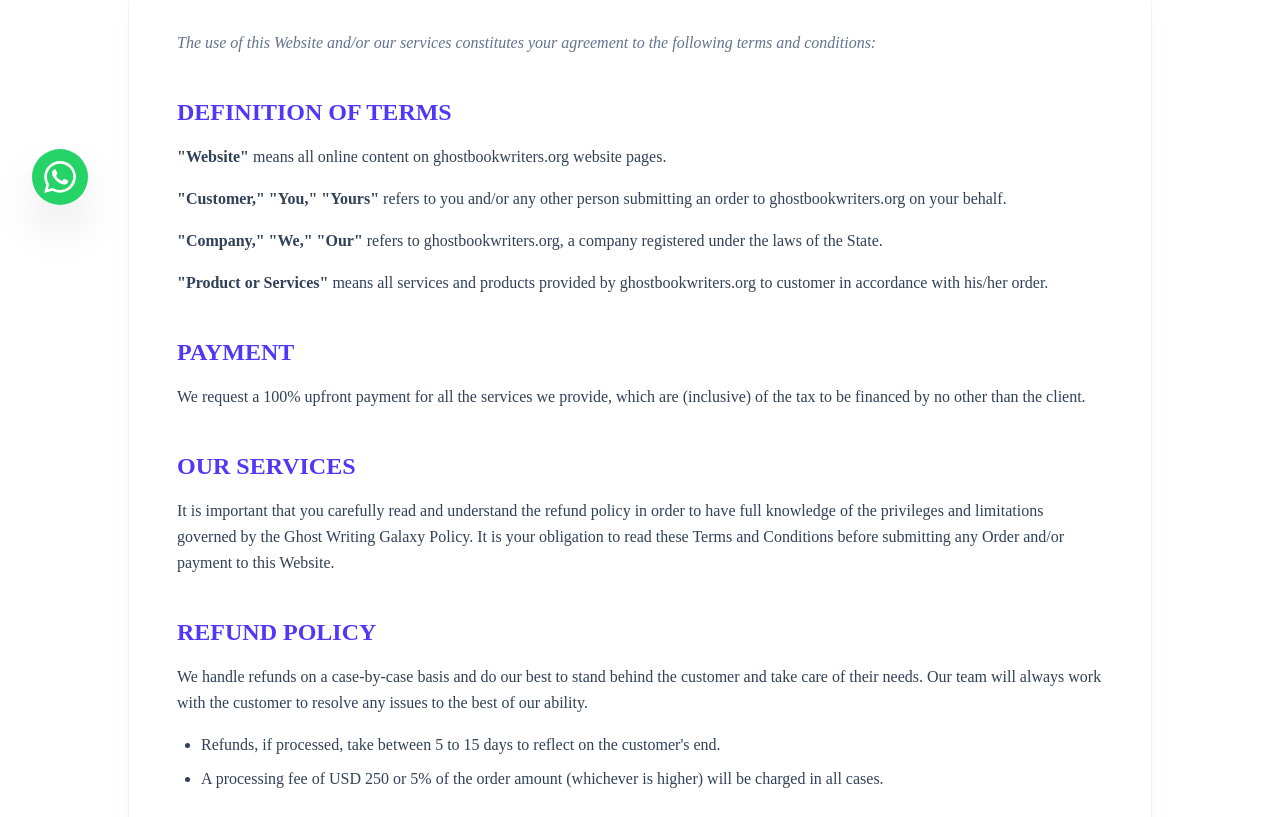
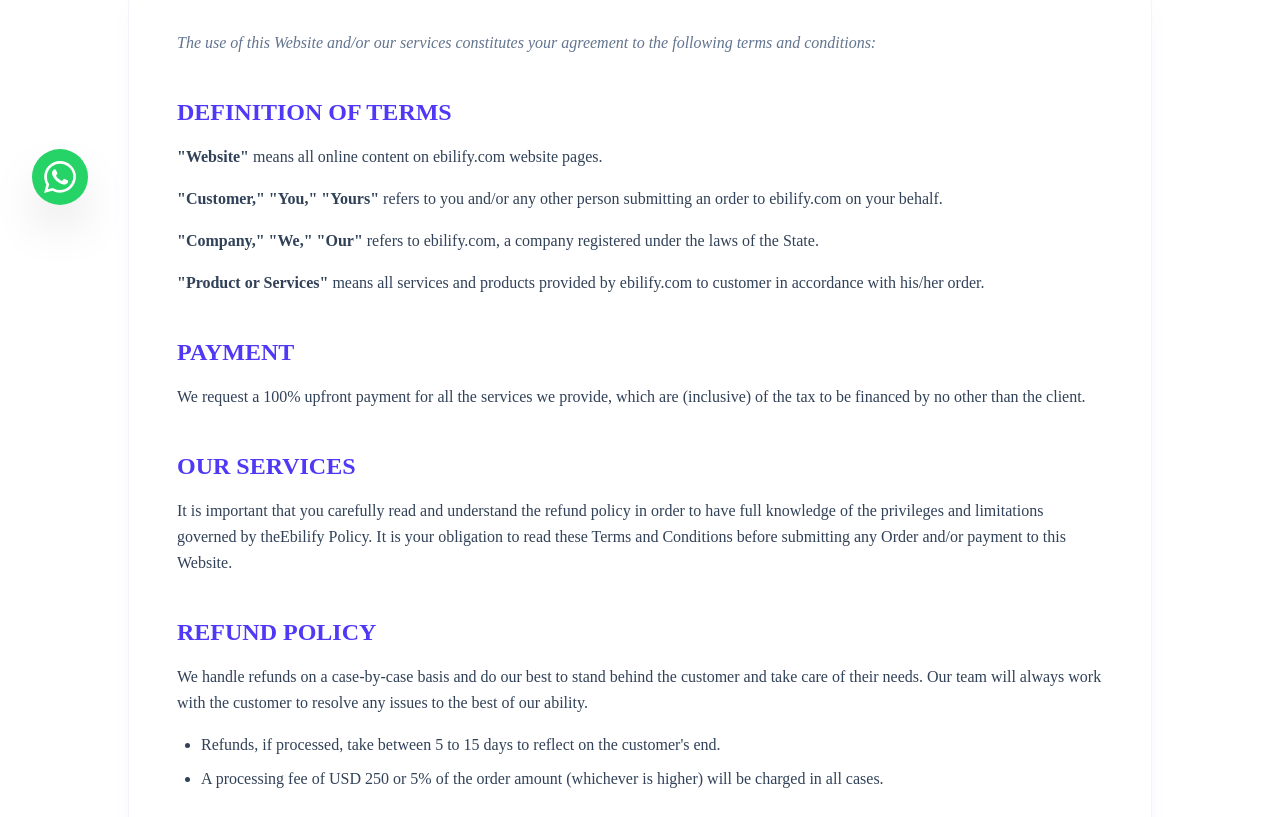
Before and after one commit to ali-haider-dev/ebilify, a Next.js app: page /terms-conditions in a window 1280 px wide. Shown: the part 563-1380 px from the top of the page. Built offline with nearby package versions, Linux system fonts and the light colour scheme.

Commit message:
minor changes

```diff
--- a/src/app/Home/components/IntroTwo.jsx
+++ b/src/app/Home/components/IntroTwo.jsx
@@ -55,9 +55,9 @@
             top-notch ghostwriting and related services from a single, unmatched
             source. Say goodbye to the daunting task of starting your writing
             project and embrace the opportunity to unwind while receiving the
-            finest assistance. At Ghostswriting.com, we offer unparalleled
-            quality and a comprehensive range of services to meet all your
-            writing needs effortlessly.
+            finest assistance. At Ebilify.com, we offer unparalleled quality and
+            a comprehensive range of services to meet all your writing needs
+            effortlessly.
           </motion.p>
 
           <div className="flex flex-col sm:flex-row gap-4 justify-center sm:justify-start mb-16 pt-5">
--- a/src/app/terms-conditions/page.jsx
+++ b/src/app/terms-conditions/page.jsx
@@ -28,26 +28,26 @@
               <div className="space-y-4">
                 <p>
                   <strong>&quot;Website&quot;</strong> means all online content
-                  on ghostbookwriters.org website pages.
+                  on ebilify.com website pages.
                 </p>
                 <p>
                   <strong>
                     &quot;Customer,&quot; &quot;You,&quot; &quot;Yours&quot;
                   </strong>{" "}
                   refers to you and/or any other person submitting an order to
-                  ghostbookwriters.org on your behalf.
+                  ebilify.com on your behalf.
                 </p>
                 <p>
                   <strong>
                     &quot;Company,&quot; &quot;We,&quot; &quot;Our&quot;
                   </strong>{" "}
-                  refers to ghostbookwriters.org, a company registered under the
-                  laws of the State.
+                  refers to ebilify.com, a company registered under the laws of
+                  the State.
                 </p>
                 <p>
                   <strong>&quot;Product or Services&quot;</strong> means all
-                  services and products provided by ghostbookwriters.org to
-                  customer in accordance with his/her order.
+                  services and products provided by ebilify.com to customer in
+                  accordance with his/her order.
                 </p>
               </div>
             </article>
@@ -72,9 +72,9 @@
               <p>
                 It is important that you carefully read and understand the
                 refund policy in order to have full knowledge of the privileges
-                and limitations governed by the Ghost Writing Galaxy Policy. It
-                is your obligation to read these Terms and Conditions before
-                submitting any Order and/or payment to this Website.
+                and limitations governed by theEbilify Policy. It is your
+                obligation to read these Terms and Conditions before submitting
+                any Order and/or payment to this Website.
               </p>
             </article>
 
--- a/src/components/Footer.jsx
+++ b/src/components/Footer.jsx
@@ -117,7 +117,7 @@
                   <p className="text-xs text-white uppercase font-bold tracking-wider">
                     Email
                   </p>
-                  <p className="text-white">info@ebilify.co</p>
+                  <p className="text-white">info@ebilify.com</p>
                 </div>
               </li>
               <li className="flex items-start gap-4 group">
--- a/src/sections/ContactForm.jsx
+++ b/src/sections/ContactForm.jsx
@@ -35,7 +35,6 @@
               </label>
               <input
                 type="text"
-                placeholder="John"
                 className="w-full px-5 py-3 rounded-xl border-2 border-slate-100 dark:border-slate-800 bg-slate-50 dark:bg-slate-900 focus:border-indigo-600 dark:focus:border-indigo-400 outline-none transition-all dark:text-white"
               />
             </div>
@@ -45,7 +44,6 @@
               </label>
               <input
                 type="text"
-                placeholder="Doe"
                 className="w-full px-5 py-3 rounded-xl border-2 border-slate-100 dark:border-slate-800 bg-slate-50 dark:bg-slate-900 focus:border-indigo-600 dark:focus:border-indigo-400 outline-none transition-all dark:text-white"
               />
             </div>
@@ -58,7 +56,6 @@
               </label>
               <input
                 type="tel"
-                placeholder="+1 (555) 000-0000"
                 className="w-full px-5 py-3 rounded-xl border-2 border-slate-100 dark:border-slate-800 bg-slate-50 dark:bg-slate-900 focus:border-indigo-600 dark:focus:border-indigo-400 outline-none transition-all dark:text-white"
               />
             </div>
@@ -68,7 +65,6 @@
               </label>
               <input
                 type="email"
-                placeholder="john@example.com"
                 className="w-full px-5 py-3 rounded-xl border-2 border-slate-100 dark:border-slate-800 bg-slate-50 dark:bg-slate-900 focus:border-indigo-600 dark:focus:border-indigo-400 outline-none transition-all dark:text-white"
               />
             </div>
@@ -80,7 +76,6 @@
             </label>
             <input
               type="text"
-              placeholder="How can we help you?"
               className="w-full px-5 py-3 rounded-xl border-2 border-slate-100 dark:border-slate-800 bg-slate-50 dark:bg-slate-900 focus:border-indigo-600 dark:focus:border-indigo-400 outline-none transition-all dark:text-white"
             />
           </div>
```
